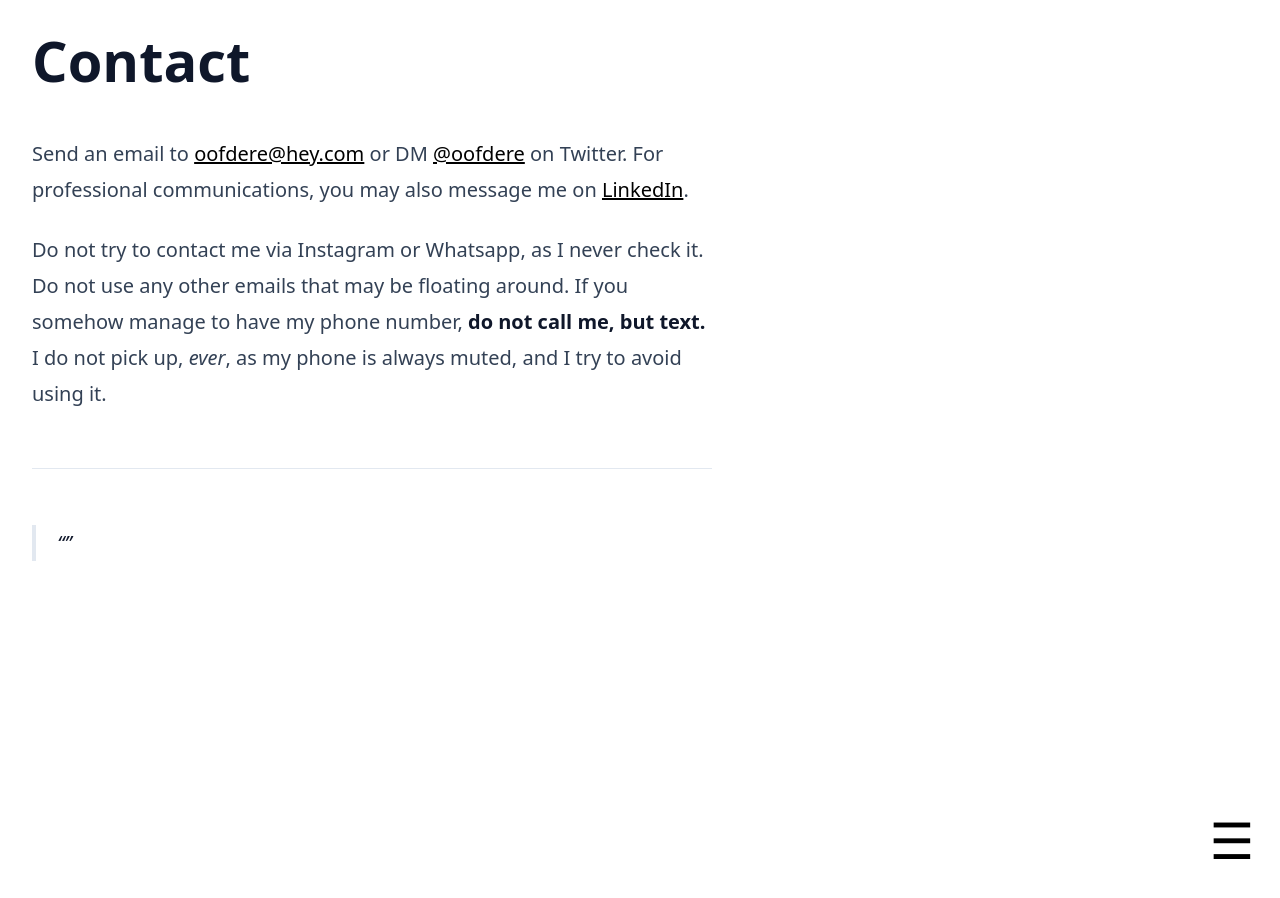
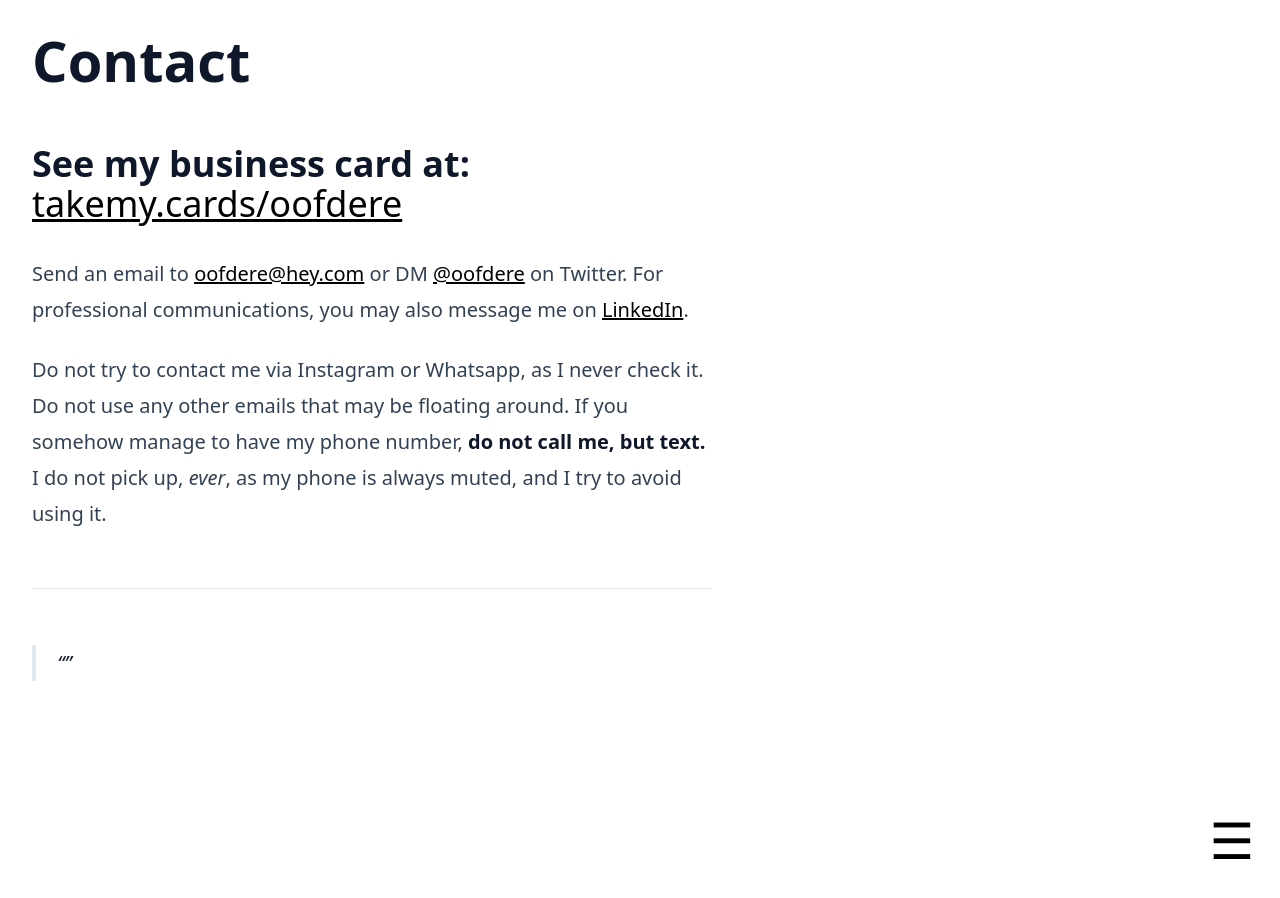
Before and after one commit to oofdere/oofdere.space, a Jekyll site: the page built from contact.md, in a window 1280 px wide. Built offline with Jekyll 4.4.1, drawn with Linux system fonts in a browser that asks for light colours.

Commit message:
Update contact.md

```diff
--- a/contact.md
+++ b/contact.md
@@ -7,6 +7,8 @@ description: "summary: oofdere@hey.com"
 squarethumb: contact.png
 ---
 
+## See my business card at: [takemy.cards/oofdere](https://takemy.cards/oofdere)
+
 Send an email to [oofdere@hey.com](mailto:oofdere@hey.com) or DM [@oofdere](https://twitter.com/oofdere) on Twitter. For professional communications, you may also message me on [LinkedIn](https://www.linkedin.com/in/oofd/).
 
 Do not try to contact me via Instagram or Whatsapp, as I never check it. Do not use any other emails that may be floating around. If you somehow manage to have my phone number, **do not call me, but text.** I do not pick up, *ever*, as my phone is always muted, and I try to avoid using it.
```
